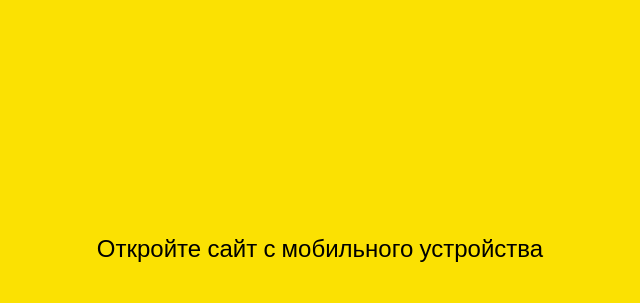
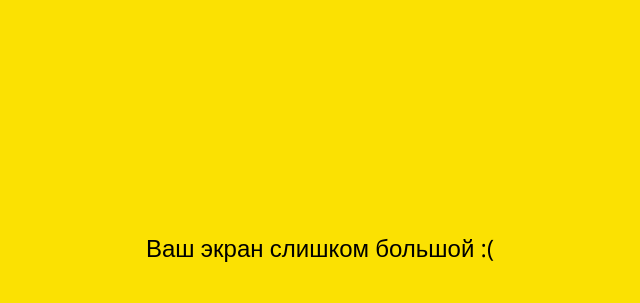
Before and after one commit to easycoders-academy/messenger-clone-2021, a plain HTML site: page index.html in a window 1280 px wide. Shown: the part 152-455 px from the top of the page, without its empty margins (320-960 px from the left). Drawn offline with nearby package versions, Linux system fonts and the light colour scheme.

Commit message:
Вернули как все было

```diff
--- a/index.html
+++ b/index.html
@@ -46,7 +46,7 @@
       <a href="#">Найти аккаунт или восстановить пароль</a>
     </form>
     <div id="no-mobile">
-      <span>Откройте сайт с мобильного устройства</span>
+      <span>Ваш экран слишком большой :(</span>
     </div>
   </body>
 </html>
```
